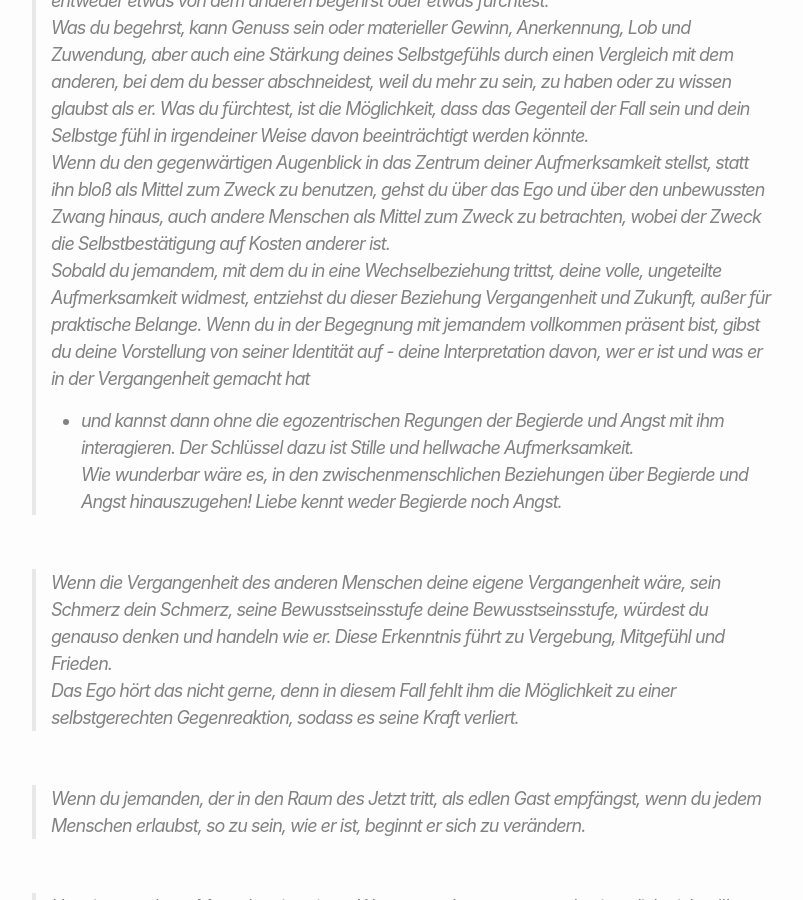
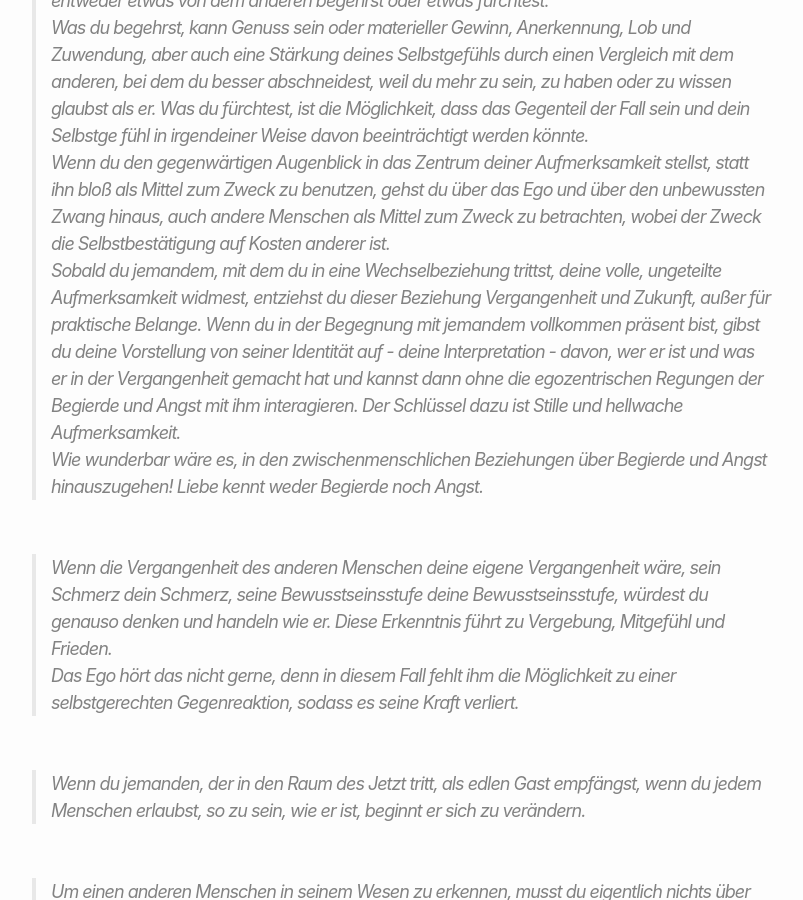
Before and after one commit to Hautaklyttn/-selbst-, a Jekyll site: the page built from docs/eTolle_SS.md, in a window 1280 px wide and 900 px high, scrolled down 25939 px. Shown: the whole window, without its empty margins (238-1041 px from the left). Built offline with Jekyll 4.4.1, drawn with Linux system fonts in a browser that asks for light colours; some of the changed text lies outside the part shown.

Commit message:
Text additions

```diff
--- a/docs/eTolle_SS.md
+++ b/docs/eTolle_SS.md
@@ -1472,9 +1472,9 @@ trittst, deine volle, ungeteilte Aufmerksamkeit
 widmest, entziehst du dieser Beziehung Vergangenheit und
 Zukunft, außer für praktische Belange. Wenn du in der
 Begegnung mit jemandem vollkommen präsent bist, gibst du
-deine Vorstellung von seiner Identität auf - deine Interpretation
+deine Vorstellung von seiner Identität auf - deine Interpretation -
 davon, wer er ist und was er in der Vergangenheit gemacht hat
-- und kannst dann ohne die egozentrischen Regungen der
+und kannst dann ohne die egozentrischen Regungen der
 Begierde und Angst mit ihm interagieren. Der Schlüssel dazu
 ist Stille und hellwache Aufmerksamkeit.
 Wie wunderbar wäre es, in den zwischenmenschlichen
@@ -1988,9 +1988,9 @@ mit den Gedanken auf.
 
 &nbsp;
 
->Was für ein scheußlicher Tag.
-Er hielt es nicht für nötig, mich anzurufen.
-Sie hat mich sitzen lassen.
+>"Was für ein scheußlicher Tag."
+"Er hielt es nicht für nötig, mich anzurufen."
+"Sie hat mich sitzen lassen."
 Solche Geschichten erzählen wir uns und anderen, oft
 klagend. Sie entstehen unbewusst und dienen dazu, unser stets
 angeschlagenes Selbstgefühl dadurch zu stärken, dass wir
@@ -2008,9 +2008,9 @@ Leid, die jedoch nicht als solche erkannt werden, weil
 sie das Ego zufrieden stellen. Das Ego bezieht Kraft aus
 Konflikt und Gegenreaktion.
 Wie leicht das Leben wäre ohne diese Geschichten!
-Es regnet.
-Er hat nicht angerufen.
-Ich war da. Sie nicht.
+"Es regnet."
+"Er hat nicht angerufen."
+"Ich war da. Sie nicht."
 
 &nbsp;
 
@@ -2134,4 +2134,8 @@ Hingabe an das, was dem Leben jede transzendente
 Dimension zu verweigern schien, eröffnet den Zugang zu
 ebendieser Dimension.
 
+&nbsp;
+
 ---
+
+&nbsp;
```
